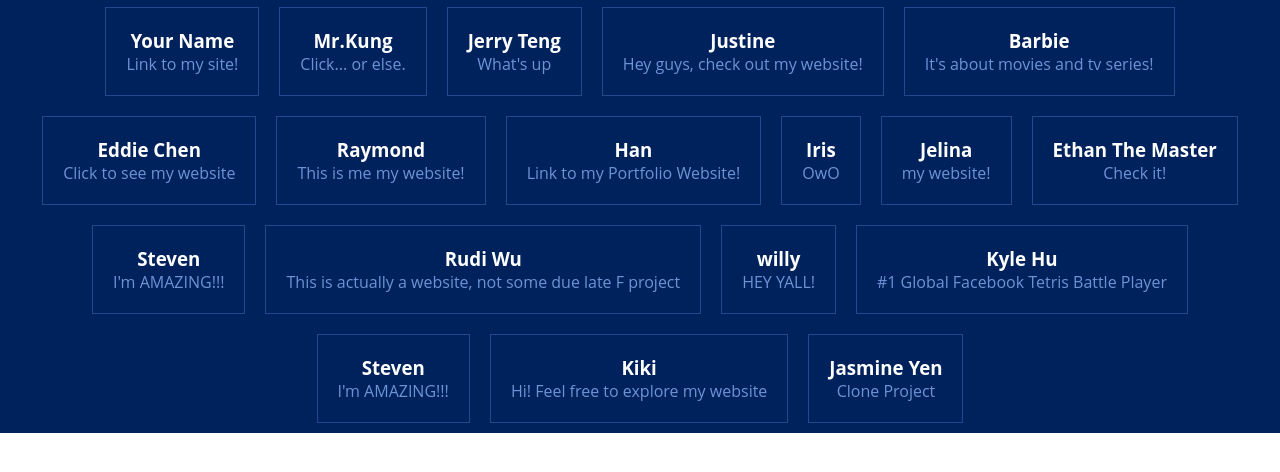
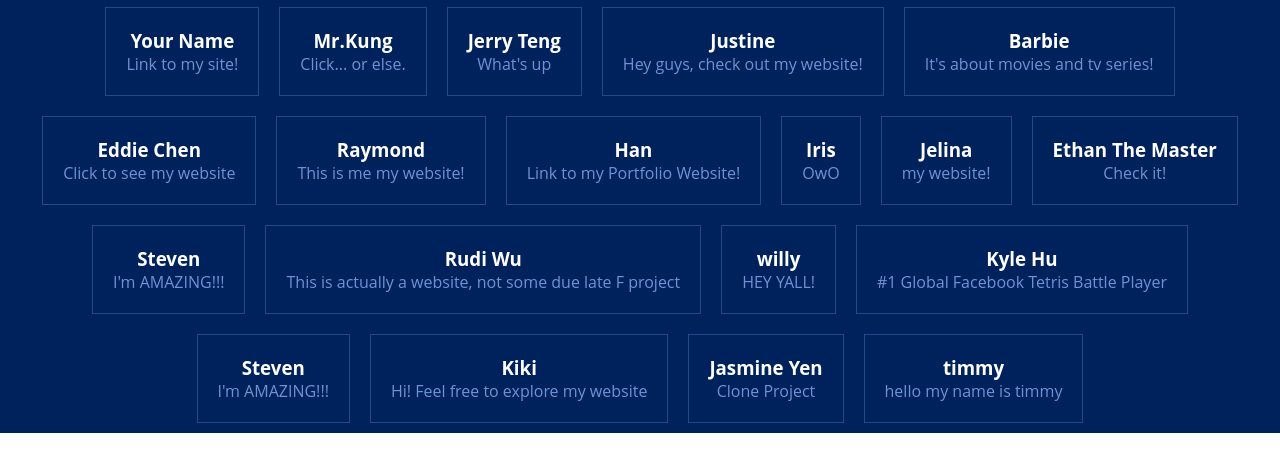
Before and after one commit to mrkung/HappyFriendlyClassWebsite, a plain HTML site: page index.html in a window 1280 px wide. Shown: the part 68-540 px from the top of the page. Drawn offline with Linux system fonts and the light colour scheme.

Commit message:
add timmy

```diff
--- a/index.html
+++ b/index.html
@@ -135,6 +135,14 @@
             <a href="https://leonjas.github.io/portfoliofinal/">Clone Project</a>
         </div>
 
+        <!-- timmy -->
+        <div class="portfolio-item">
+            <h3>timmy</h3>
+            <a href="https://timmychung0707.github.io/portfolio/"> hello my name is timmy </a>
+        </div>
+
+
+
     </div>
 </body>
 
```
